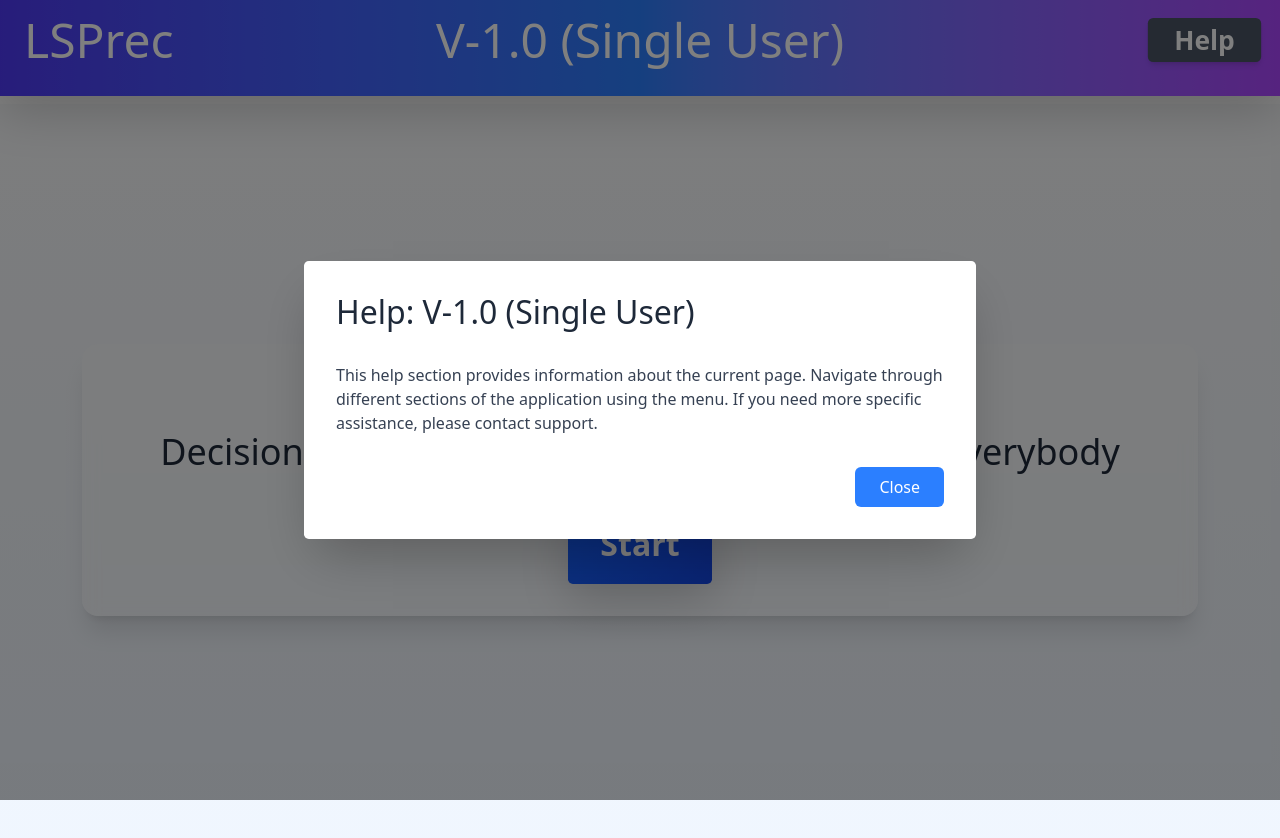
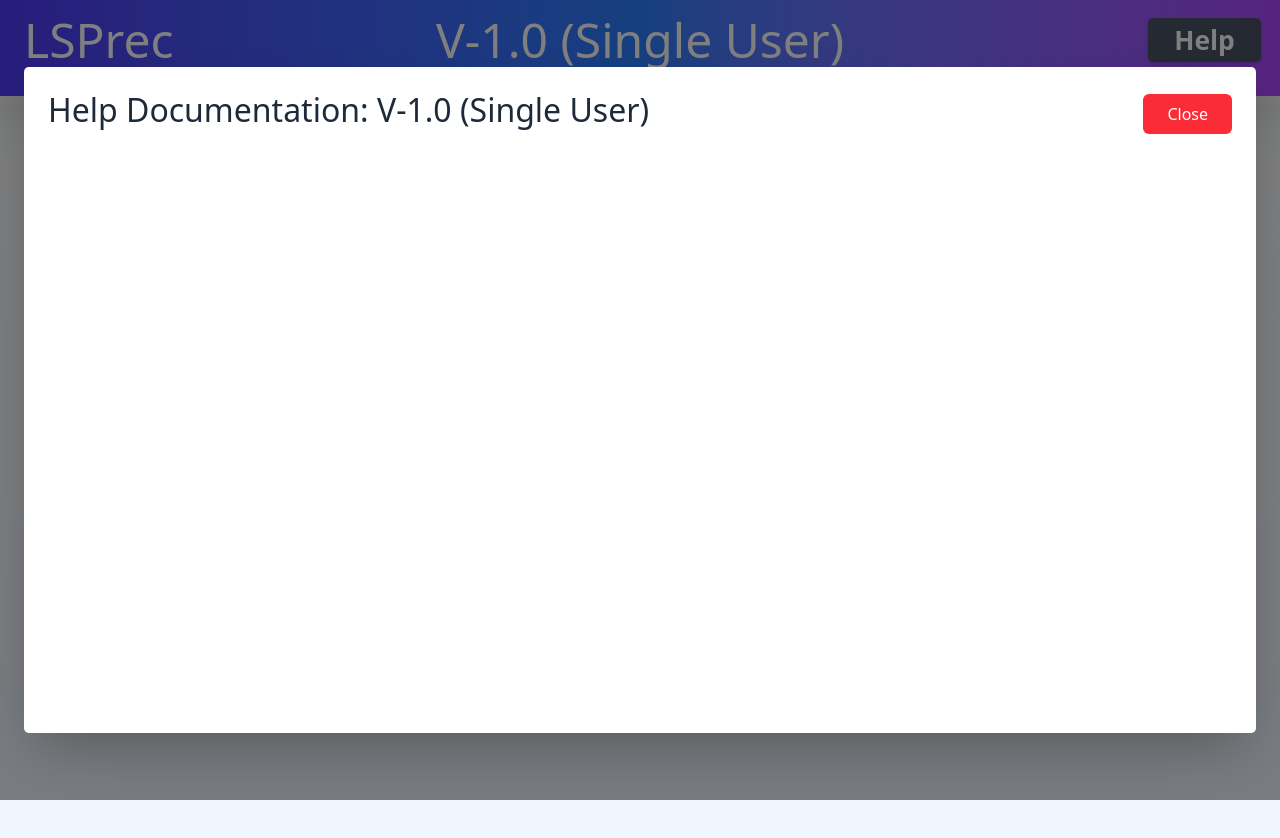
Before and after one commit to MalavyaRaval/LSP, a React (Vite) app in the folder frontend/: page / in a window 1280 px wide. Both pictures are taken after a click on the button "Help". Shown: the top 838 px of the page. Built offline with nearby package versions, Linux system fonts and the light colour scheme; no server answers.

Commit message:
help pdf risky

```diff
--- a/frontend/src/components/HelpModal.jsx
+++ b/frontend/src/components/HelpModal.jsx
@@ -1,48 +1,30 @@
 import React from "react";
 
 const HelpModal = ({ isOpen, onClose, currentPage }) => {
-  // Help content for different pages
-  const helpContent = {
-    Home: "This is the Home page help content. Here you can see a list of your projects and create new ones. The 'Create Project' button allows you to start a new project. You can click on any existing project to access its queries and evaluations.",
-
-    Introduction:
-      "Welcome to the Introduction page help. This page gives you an overview of the LSPrec system. Navigate through the sections to learn about the features and how to use the system effectively.",
-
-    // Default help content for any other pages
-    default:
-      "This help section provides information about the current page. Navigate through different sections of the application using the menu. If you need more specific assistance, please contact support.",
-  };
-
-  // Get appropriate help text based on current page or project name
-  const getHelpText = () => {
-    if (currentPage && helpContent[currentPage]) {
-      return helpContent[currentPage];
-    }
-    return helpContent.default;
-  };
-
   if (!isOpen) return null;
 
   return (
     <div className="fixed inset-0 bg-black bg-opacity-50 flex justify-center items-center z-50">
-      <div className="bg-white rounded-lg p-8 max-w-2xl w-full mx-4 shadow-2xl">
-        <div className="flex justify-between items-center mb-6">
+      <div className="bg-white rounded-lg p-4 max-w-7xl w-full mx-4 shadow-2xl h-5/6 flex flex-col">
+        <div className="flex justify-between items-center mb-4">
           <h2 className="text-2xl font-bold text-gray-800">
-            Help: {currentPage || "General"}
+            Help Documentation: {currentPage || "General"}
           </h2>
-        </div>
-
-        <div className="prose max-w-none">
-          <p className="text-gray-700">{getHelpText()}</p>
-        </div>
-
-        <div className="mt-8 text-right">
           <button
             onClick={onClose}
-            className="px-4 py-2 bg-blue-500 text-white rounded hover:bg-blue-600 transition-colors"
+            className="px-4 py-2 bg-red-500 text-white rounded hover:bg-red-600 transition-colors"
           >
             Close
           </button>
+        </div>
+
+        <div className="flex-1 overflow-hidden">
+          <iframe
+            src="/LSPrecHELP.pdf"
+            className="w-full h-full border-0"
+            title="Help Documentation"
+            style={{ minHeight: "600px" }}
+          />
         </div>
       </div>
     </div>
```
Also changed, not shown: 2 other files (tests, documents, lock files or other folders).
